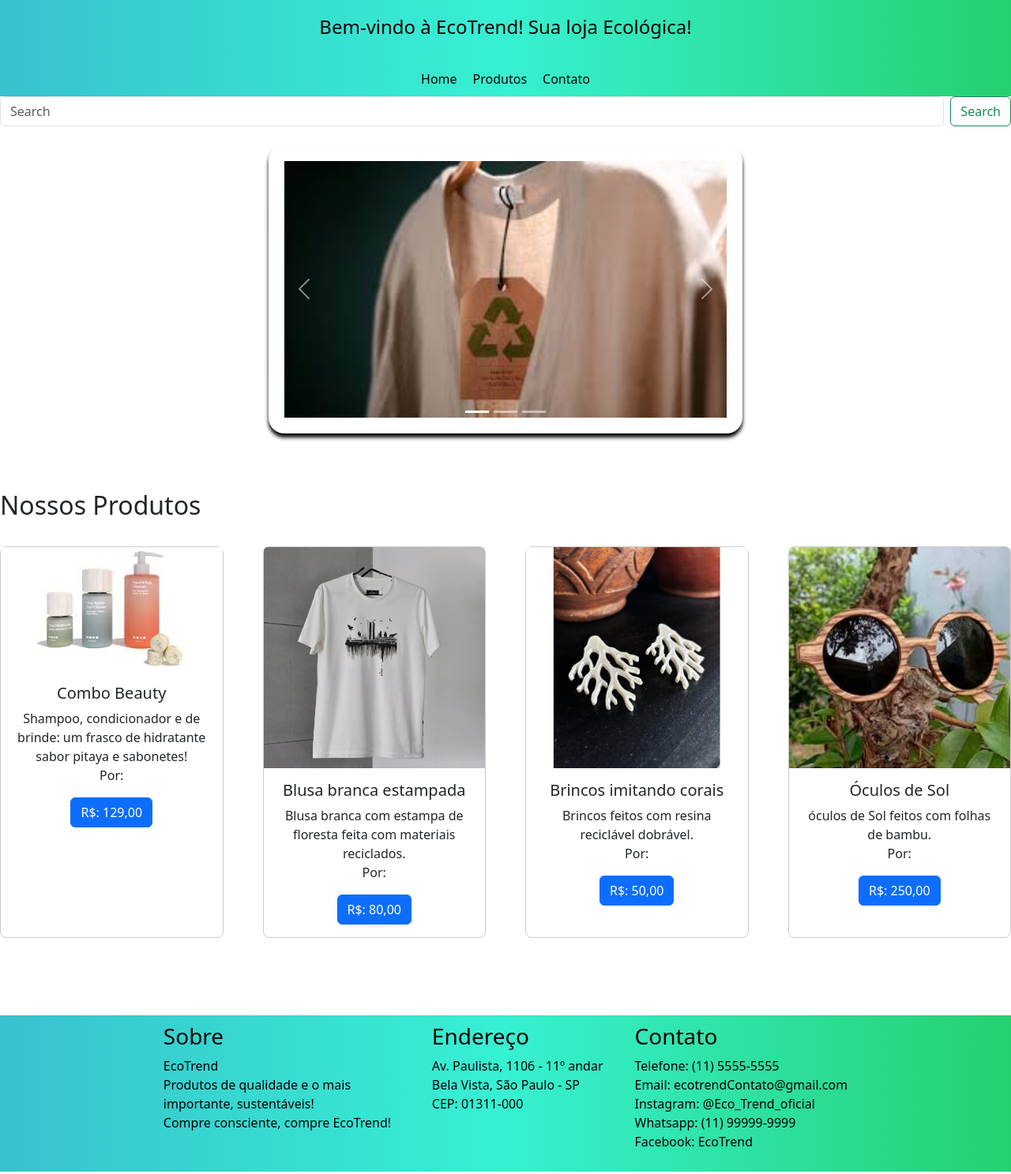
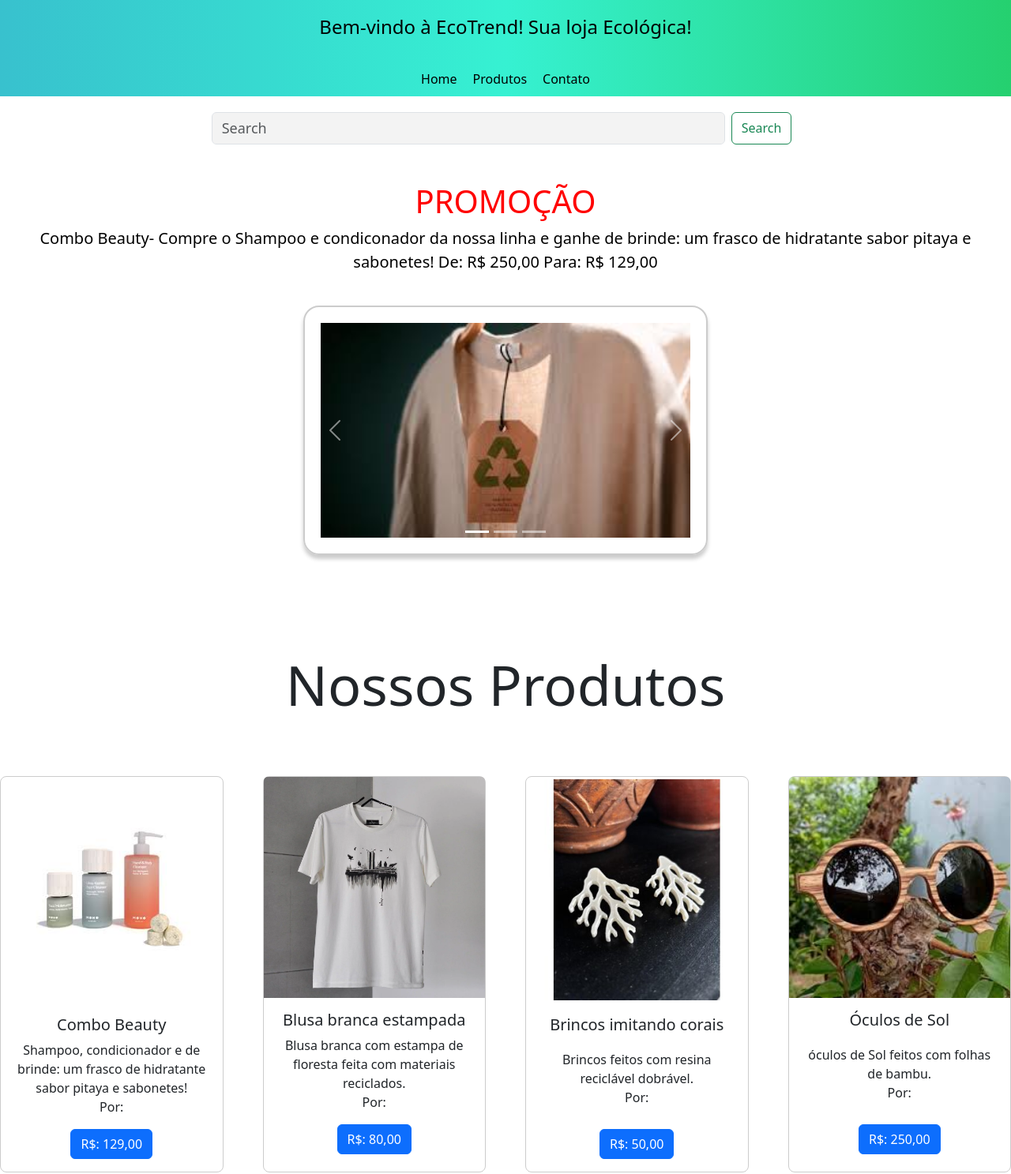
Before and after one commit to juliapompu/cp4-front, a website: page index.html in a window 1280 px wide. Shown: the top 1487 px of the page at 79% size. Drawn offline with nearby package versions, Linux system fonts and the light colour scheme.

Commit message:
fix/pesquisa, alinhamento dos produtos na pag principal

```diff
--- a/index.html
+++ b/index.html
@@ -33,6 +33,26 @@
                 </form>
             </div>
                 <br>
+                <br>
+            <!-- <script src="src/js/script.js"></script> faz a barra de pesquisa funcionar na tecnica
+            <script>
+            document.querySelector('.pesquisa form').addEventListener('submit', function(e) {
+                e.preventDefault();
+                const valor = document.querySelector('.pesquisa input').value.trim().toLowerCase();
+                if (valor === 'produtos') {
+                    document.getElementById('produtos').scrollIntoView({ behavior: 'smooth' });
+                }
+            }); -->
+            </script>
+            <div class="carousel-texto">
+                <h3>PROMOÇÃO</h3>
+                <p>
+                    Combo Beauty- Compre o Shampoo e condiconador da nossa linha e ganhe de brinde: um frasco de hidratante sabor pitaya e sabonetes!
+                    De: R$ 250,00
+                    Para: R$ 129,00
+                </p>
+            </div>
+                <br>
             <div class="carrossel">
                 <div id="carouselExampleIndicators" class="carousel slide">
                     <div class="carousel-indicators">
@@ -66,9 +86,11 @@
             <br>
                 <div class="Nossos-produtos">
                     <div class="card" style="width: 18rem;" data-categoria="beleza">
+                        <div class="card-img">
                         <img src="src/assets/beleza1.jpg" class="card-img-top" alt="Promoção de shampoo e condicionador com um pequeno frasco de creme hidratante e três sabonetes">
+                        </div>
                         <div class="card-body">
-                            <h5 class="card-title">Combo Beauty</h5>
+                            <h5 class="card-title titulo-card">Combo Beauty</h5>
                             <p class="card-text">Shampoo, condicionador e de brinde: um frasco de hidratante sabor pitaya e sabonetes!
                                 <br>Por:
                             </p>
@@ -86,7 +108,9 @@
                         </div>
                     </div>
                     <div class="card" style="width: 18rem;" data-categoria="acessorios">
-                        <img src="src/assets/brincos2.jpeg" class="card-img-top" alt="Brincos feitos com resina reciclavel dobravel">
+                        <div class="card-img">
+                            <img src="src/assets/brincos2.jpeg" class="card-img-top" alt="Brincos feitos com resina reciclavel dobravel">
+                        </div>
                         <div class="card-body">
                             <h5 class="card-title">Brincos imitando corais</h5>
                             <p class="card-text">Brincos feitos com resina reciclável dobrável.
--- a/src/css/style.css
+++ b/src/css/style.css
@@ -81,11 +81,12 @@ nav a {
 /* CARROSSEL */
 
 .carousel {
-    width: 600px;
+    width: 40%;
     padding: 20px;
     margin: 0 auto;
+    border: 2px solid #ccc;
     border-radius: 20px;
-    box-shadow: 0 5px 5px rgb(0 0 0 )
+    box-shadow: 0 5px 5px #ccc;
 }
 
 .carousel .caroseul-item :active{
@@ -93,6 +94,18 @@ nav a {
     height: 350px;
     border-radius: 20px;
     display: block;
+}
+
+.carousel-texto h3{
+    color: red;
+    font-size: 40px;
+    text-align: center;
+}
+
+.carousel-texto p{
+    font-size: 20px;
+    text-align: center;
+    color: rgb(0, 0, 0);
 }
 
 
@@ -109,10 +122,66 @@ nav a {
 .card {
     border: 1px solid #ccc;
     border-radius: 8px;
+    box-shadow: 0 4px 8px  rgba(0, 0, 0, 0);
+    text-align: center;
+}
+
+.titulo-produtos{
+    text-align: center;
+    font-size: 70px;
+    margin-top: 50px;
+    margin-bottom:50px;
+
+}
+
+.card-img{
+    height: 286px;
+    max-height: 286px;
+    display: flex;
+    align-items: center;
+}
+.card-img img{
+    margin: 0 auto;
+
+    max-height: 286px;
+}
+.card-body h5{
+    text-align: center;
+    height: 24px;
+    overflow: hidden;
+}
+
+.card-body p{
+    height: 96px;
+    display: flex;
+
+    align-items: center;
+}
+
+/*BARRA DE PESQUISA*/
+
+.pesquisa .pesquisa button, .pesquisa input{
+
+    justify-content: flex-end;
+    width: 650px;
+    background-color: #f3f3f3;
+    font-size: 18px;
+} /*preciso deixar no lado direito*/
+
+.pesquisa{
+    display: flex;
+    justify-content: center;
+    align-items: center;
+    margin-top: 20px;
+    margin-right: 10px;
+    gap: 10px;
+}
+
+
+/*PÁGINA DE CATEGORIA*/
+
+.produtos{
+    border-radius: 8px;
     box-shadow: 0 4px 8px rgba(0, 0, 0, 0) ;
     text-align: center;
 }
-
-.titulo-produtos h2 {
-    text-align: center;
-}
--- a/src/js/script.js
+++ b/src/js/script.js
@@ -1,9 +1,8 @@
-
 function filtrarCards(categoria) {
     const cards = document.querySelectorAll('.Nossos-produtos .card');
     cards.forEach(card => {
         if (categoria === 'todos' || card.getAttribute('data-categoria') === categoria) {
-            card.style.display = 'block';
+            card.style.display = 'flex';
         } else {
             card.style.display = 'none';
         }
```
Also changed, not shown: src/pages/categorias.html (+28 -9 lines), src/pages/contato.html (+0 -1 lines).
